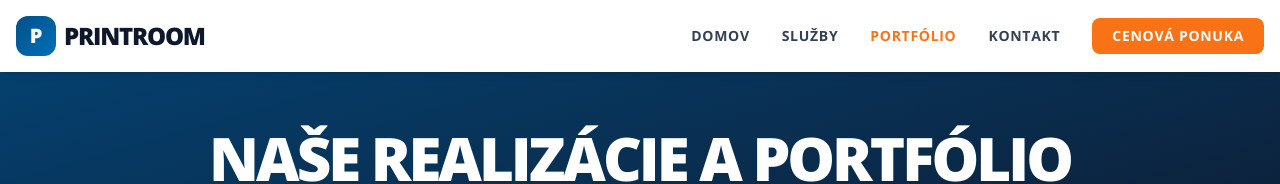
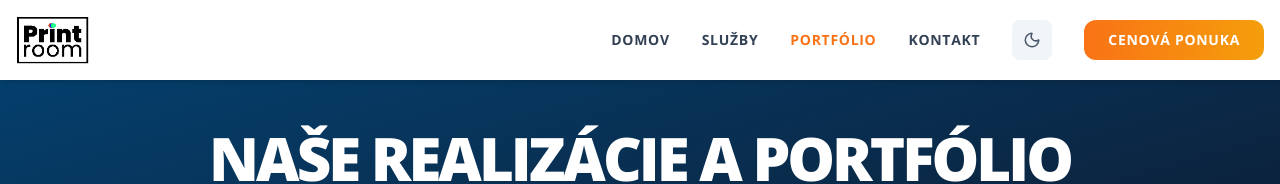
Before and after one commit to kozlik5/printroom-web, a React (Vite) app: page /portfolio in a window 1280 px wide. Shown: the top 184 px of the page. Built offline with nearby package versions, Linux system fonts and the light colour scheme.

Commit message:
feat: originálne logo + dark mode na všetkých podstránkach

```diff
--- a/src/App.tsx
+++ b/src/App.tsx
@@ -44,7 +44,7 @@ export default function App() {
         <Route
           path="*"
           element={
-            <div className="min-h-screen flex flex-col">
+            <div className="min-h-screen flex flex-col bg-white dark:bg-[#0f1129] text-slate-900 dark:text-white transition-colors duration-300">
               <Header />
               <main className="flex-1">
                 <Routes>
--- a/src/components/Footer.tsx
+++ b/src/components/Footer.tsx
@@ -8,9 +8,7 @@ export default function Footer() {
       <div className="max-w-7xl mx-auto px-4 py-16 grid md:grid-cols-3 gap-12">
         {/* Col 1 */}
         <div>
-          <span className="text-2xl font-black uppercase tracking-tighter">
-            Print<span className="text-accent">Room</span>
-          </span>
+          <img src="/images/logo-white.png" alt="Print room" className="h-12 w-auto" />
           <p className="mt-4 text-slate-400 text-sm leading-relaxed">
             Profesionálna tlačiareň v Bratislave. Potlač, 3D tlač, reklamné predmety.
           </p>
--- a/src/components/Header.tsx
+++ b/src/components/Header.tsx
@@ -1,6 +1,6 @@
 import { useState, useEffect } from 'react';
 import { Link, useLocation } from 'react-router-dom';
-import { Menu, X } from 'lucide-react';
+import { Menu, X, Sun, Moon } from 'lucide-react';
 
 const navLinks = [
   { to: '/', label: 'Domov' },
@@ -12,6 +12,7 @@ const navLinks = [
 export default function Header() {
   const [scrolled, setScrolled] = useState(false);
   const [open, setOpen] = useState(false);
+  const [isDark, setIsDark] = useState(() => document.documentElement.classList.contains('dark'));
   const location = useLocation();
 
   useEffect(() => {
@@ -22,18 +23,28 @@ export default function Header() {
 
   useEffect(() => setOpen(false), [location]);
 
+  const toggleTheme = () => {
+    const next = !isDark;
+    setIsDark(next);
+    document.documentElement.classList.toggle('dark', next);
+    localStorage.setItem('theme', next ? 'dark' : 'light');
+  };
+
   return (
     <header
       className={`fixed top-0 left-0 right-0 z-50 transition-all duration-300 ${
-        scrolled ? 'bg-white/95 backdrop-blur shadow-lg py-2' : 'bg-white shadow-md py-4'
+        scrolled
+          ? 'bg-white/95 dark:bg-[#0f1129]/95 backdrop-blur shadow-lg py-2'
+          : 'bg-white dark:bg-[#0f1129] shadow-md dark:shadow-slate-900/50 py-4'
       }`}
     >
       <div className="max-w-7xl mx-auto px-4 flex items-center justify-between">
-        <Link to="/" className="flex items-center gap-2">
-          <div className="flex items-center gap-2">
-            <div className="w-10 h-10 bg-gradient-to-br from-[#005088] to-[#0070b8] text-white flex items-center justify-center font-black text-xl rounded-xl">P</div>
-            <span className="text-2xl font-black uppercase tracking-tighter text-slate-900">Printroom</span>
-          </div>
+        <Link to="/" className="flex items-center group">
+          <img
+            src="/images/logo-white.png"
+            alt="Print room"
+            className="h-12 w-auto invert dark:invert-0 group-hover:scale-105 transition-all duration-300"
+          />
         </Link>
 
         {/* Desktop nav */}
@@ -44,40 +55,56 @@ export default function Header() {
               to={l.to}
               className={`text-sm font-bold uppercase tracking-wider transition-colors ${
                 location.pathname === l.to
-                  ? 'text-accent'
-                  : 'text-slate-700 hover:text-primary'
+                  ? 'text-[#f97316]'
+                  : 'text-slate-700 dark:text-slate-300 hover:text-[#005088] dark:hover:text-[#f97316]'
               }`}
             >
               {l.label}
             </Link>
           ))}
+          <button
+            onClick={toggleTheme}
+            className="flex items-center justify-center w-10 h-10 rounded-lg bg-slate-100 dark:bg-slate-800 text-slate-600 dark:text-slate-300 hover:bg-slate-200 dark:hover:bg-slate-700 transition-all duration-300"
+            aria-label="Toggle theme"
+          >
+            {isDark ? <Sun size={18} /> : <Moon size={18} />}
+          </button>
           <Link
             to="/kontakt"
-            className="bg-accent hover:bg-orange-600 text-white px-5 py-2 rounded-lg text-sm font-bold uppercase tracking-wider transition-colors"
+            className="bg-gradient-to-r from-[#f97316] to-[#f59e0b] hover:shadow-xl hover:shadow-orange-500/25 hover:scale-105 text-white px-6 py-2.5 rounded-xl text-sm font-bold uppercase tracking-wider transition-all duration-300"
           >
             Cenová ponuka
           </Link>
         </nav>
 
         {/* Mobile toggle */}
-        <button
-          className="md:hidden text-slate-900"
-          onClick={() => setOpen(!open)}
-        >
-          {open ? <X size={28} /> : <Menu size={28} />}
-        </button>
+        <div className="md:hidden flex items-center gap-3">
+          <button
+            onClick={toggleTheme}
+            className="flex items-center justify-center w-10 h-10 rounded-lg bg-slate-100 dark:bg-slate-800 text-slate-600 dark:text-slate-300"
+            aria-label="Toggle theme"
+          >
+            {isDark ? <Sun size={18} /> : <Moon size={18} />}
+          </button>
+          <button
+            className="text-slate-900 dark:text-white"
+            onClick={() => setOpen(!open)}
+          >
+            {open ? <X size={28} /> : <Menu size={28} />}
+          </button>
+        </div>
       </div>
 
       {/* Mobile menu */}
       {open && (
-        <div className="md:hidden bg-white shadow-2xl border-t">
+        <div className="md:hidden bg-white dark:bg-[#1a1d3a] shadow-2xl border-t border-slate-200 dark:border-slate-700">
           <nav className="flex flex-col p-4 gap-3">
             {navLinks.map((l) => (
               <Link
                 key={l.to}
                 to={l.to}
                 className={`text-base font-bold uppercase tracking-wider py-2 ${
-                  location.pathname === l.to ? 'text-accent' : 'text-slate-700'
+                  location.pathname === l.to ? 'text-[#f97316]' : 'text-slate-700 dark:text-slate-300'
                 }`}
               >
                 {l.label}
@@ -85,7 +112,7 @@ export default function Header() {
             ))}
             <Link
               to="/kontakt"
-              className="bg-accent text-white text-center px-5 py-3 rounded-lg font-bold uppercase tracking-wider mt-2"
+              className="bg-gradient-to-r from-[#f97316] to-[#f59e0b] text-white text-center px-5 py-3 rounded-xl font-bold uppercase tracking-wider mt-2"
             >
               Cenová ponuka
             </Link>
--- a/src/main.tsx
+++ b/src/main.tsx
@@ -3,6 +3,12 @@ import ReactDOM from 'react-dom/client';
 import { BrowserRouter } from 'react-router-dom';
 import App from './App';
 import './index.css';
+
+// Init dark mode from localStorage
+const savedTheme = localStorage.getItem('theme');
+if (savedTheme === 'dark' || (!savedTheme && window.matchMedia('(prefers-color-scheme: dark)').matches)) {
+  document.documentElement.classList.add('dark');
+}
 
 ReactDOM.createRoot(document.getElementById('root')!).render(
   <React.StrictMode>
--- a/src/pages/GdprPage.tsx
+++ b/src/pages/GdprPage.tsx
@@ -14,8 +14,8 @@ export default function GdprPage() {
         </div>
       </section>
 
-      <section className="py-20">
-        <div className="max-w-3xl mx-auto px-4 prose prose-slate prose-headings:font-black prose-headings:uppercase prose-headings:tracking-tighter">
+      <section className="py-20 dark:bg-[#0f1129]">
+        <div className="max-w-3xl mx-auto px-4 prose prose-slate dark:prose-invert prose-headings:font-black prose-headings:uppercase prose-headings:tracking-tighter">
           <h2>1. Prevádzkovateľ</h2>
           <p>
             <strong>Print room s. r. o.</strong><br />
--- a/src/pages/PortfolioPage.tsx
+++ b/src/pages/PortfolioPage.tsx
@@ -40,7 +40,7 @@ export default function PortfolioPage() {
       </section>
 
       {/* Filter + Gallery */}
-      <section className="py-20 bg-light">
+      <section className="py-20 bg-light dark:bg-[#0f1129]">
         <div className="max-w-7xl mx-auto px-4">
           {/* Filters */}
           <div className="flex flex-wrap justify-center gap-2 mb-12">
@@ -51,7 +51,7 @@ export default function PortfolioPage() {
                 className={`px-4 py-2 rounded-full text-sm font-bold uppercase tracking-wider transition-colors ${
                   active === f
                     ? 'bg-primary text-white'
-                    : 'bg-white text-slate-600 hover:bg-slate-100'
+                    : 'bg-white dark:bg-slate-800 text-slate-600 dark:text-slate-300 hover:bg-slate-100 dark:hover:bg-slate-700'
                 }`}
               >
                 {f}
--- a/src/pages/SluzbyPage.tsx
+++ b/src/pages/SluzbyPage.tsx
@@ -141,14 +141,14 @@ export default function SluzbyPage() {
               <div className="flex-1">
                 <div className="text-primary mb-4">{cat.icon}</div>
                 <Link to={`/sluzby/${cat.slug}`} className="hover:text-[#005088] transition-colors">
-                  <h2 className="text-2xl md:text-3xl font-black uppercase tracking-tighter text-slate-900">
+                  <h2 className="text-2xl md:text-3xl font-black uppercase tracking-tighter text-slate-900 dark:text-white">
                     {cat.title}
                   </h2>
                 </Link>
-                <p className="mt-4 text-slate-600 leading-relaxed">{cat.text}</p>
+                <p className="mt-4 text-slate-600 dark:text-slate-400 leading-relaxed">{cat.text}</p>
                 <ul className="mt-6 space-y-2">
                   {cat.items.map((item) => (
-                    <li key={item} className="flex items-center gap-2 text-sm text-slate-700">
+                    <li key={item} className="flex items-center gap-2 text-sm text-slate-700 dark:text-slate-300">
                       <span className="w-1.5 h-1.5 rounded-full bg-accent flex-shrink-0" />
                       {item}
                     </li>
--- a/src/pages/VopPage.tsx
+++ b/src/pages/VopPage.tsx
@@ -14,8 +14,8 @@ export default function VopPage() {
         </div>
       </section>
 
-      <section className="py-20">
-        <div className="max-w-3xl mx-auto px-4 prose prose-slate prose-headings:font-black prose-headings:uppercase prose-headings:tracking-tighter">
+      <section className="py-20 dark:bg-[#0f1129]">
+        <div className="max-w-3xl mx-auto px-4 prose prose-slate dark:prose-invert prose-headings:font-black prose-headings:uppercase prose-headings:tracking-tighter">
           <h2>1. Úvodné ustanovenia</h2>
           <p>
             Tieto Všeobecné obchodné podmienky (ďalej len „VOP") upravujú vzťahy medzi spoločnosťou
```
Also changed, not shown: src/pages/services/ServicePageLayout.tsx (+8 -8 lines).
